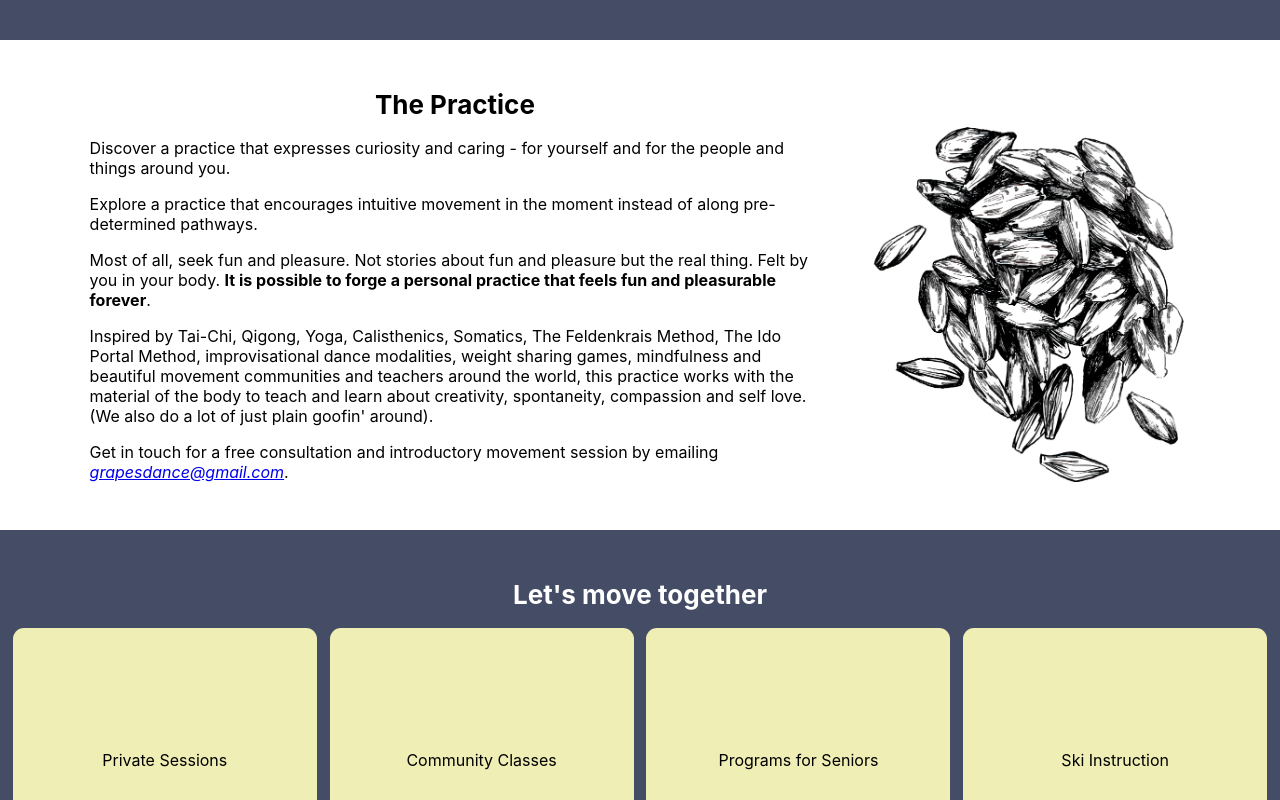
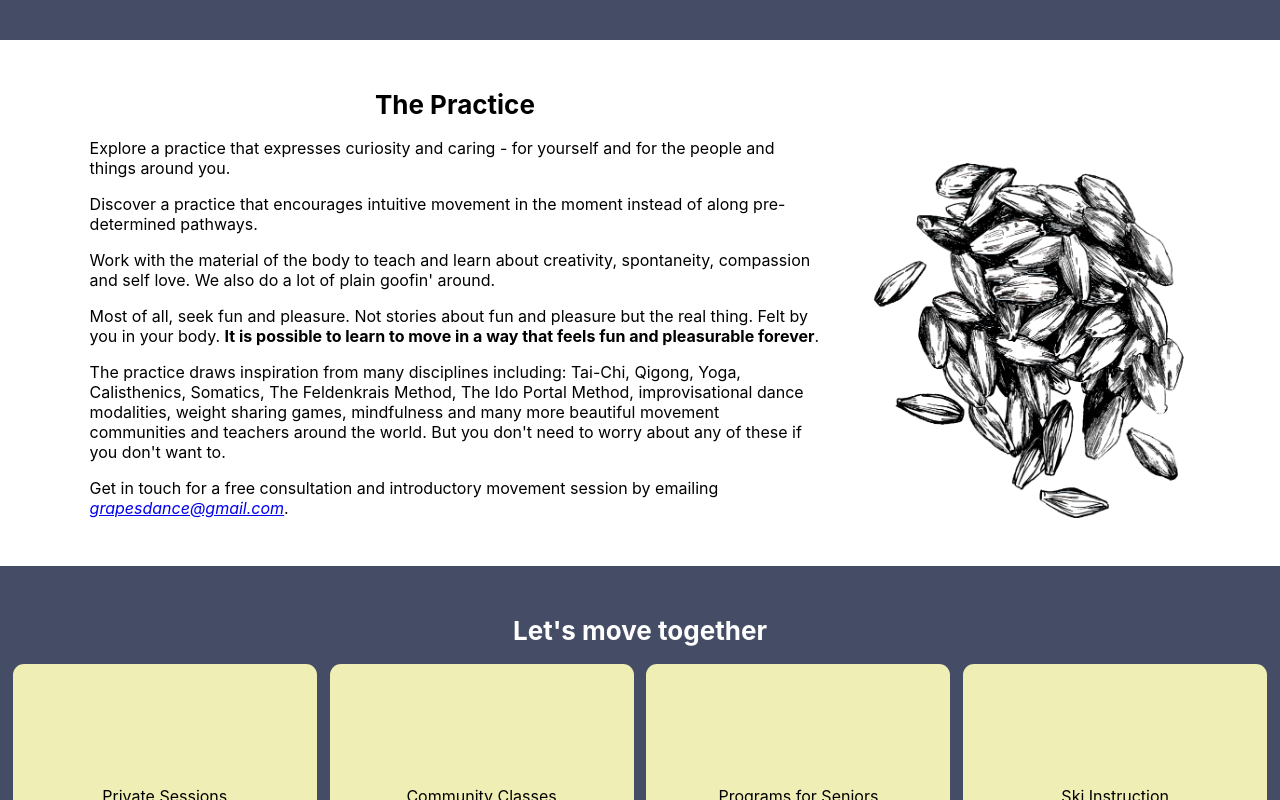
Before and after one commit to DigitalDsntHurt/jaaaam, a React (Create React App) app: page / in a window 1280 px wide. Shown: the part 840-1640 px from the top of the page. Built offline with nearby package versions, Linux system fonts and the light colour scheme.

Commit message:
Updates site copy

```diff
--- a/src/SiteCopy.js
+++ b/src/SiteCopy.js
@@ -13,25 +13,28 @@ const fantasiesText = () => (
             Physical practices exist that will keep you safe, healthy and whole on your own terms, without beating you over the head with arbitrary and unfair ideals.
         </p>
 
-        <p>
+        {/* <p>
             Want to start learning about these practices? Get in touch by emailing <a href='mailto:grapesdance@gmail.com'>grapesdance@gmail.com</a>.
-        </p>
+        </p> */}
     </>
 );
 
 const practiceText = () => (
     <>
         <p>
-            Discover a practice that expresses curiosity and caring - for yourself and for the people and things around you.
+            Explore a practice that expresses curiosity and caring - for yourself and for the people and things around you.
         </p>
         <p>
-            Explore a practice that encourages intuitive movement in the moment instead of along pre-determined pathways.
+            Discover a practice that encourages intuitive movement in the moment instead of along pre-determined pathways.
         </p>
         <p>
-            Most of all, seek fun and pleasure. Not stories about fun and pleasure but the real thing. Felt by you in your body. <strong>It is possible to forge a personal practice that feels fun and pleasurable forever</strong>.
+            Work with the material of the body to teach and learn about creativity, spontaneity, compassion and self love. We also do a lot of plain goofin' around.
         </p>
         <p>
-            Inspired by Tai-Chi, Qigong, Yoga, Calisthenics, Somatics, The Feldenkrais Method, The Ido Portal Method, improvisational dance modalities, weight sharing games, mindfulness and beautiful movement communities and teachers around the world, this practice works with the material of the body to teach and learn about creativity, spontaneity, compassion and self love. (We also do a lot of just plain goofin' around).
+            Most of all, seek fun and pleasure. Not stories about fun and pleasure but the real thing. Felt by you in your body. <strong>It is possible to learn to move in a way that feels fun and pleasurable forever</strong>.
+        </p>
+        <p>
+            The practice draws inspiration from many disciplines including: Tai-Chi, Qigong, Yoga, Calisthenics, Somatics, The Feldenkrais Method, The Ido Portal Method, improvisational dance modalities, weight sharing games, mindfulness and many more beautiful movement communities and teachers around the world. But you don't need to worry about any of these if you don't want to.
         </p>
         <p>
             Get in touch for a free consultation and introductory movement session by emailing <a href='mailto:grapesdance@gmail.com'>grapesdance@gmail.com</a>.
```
